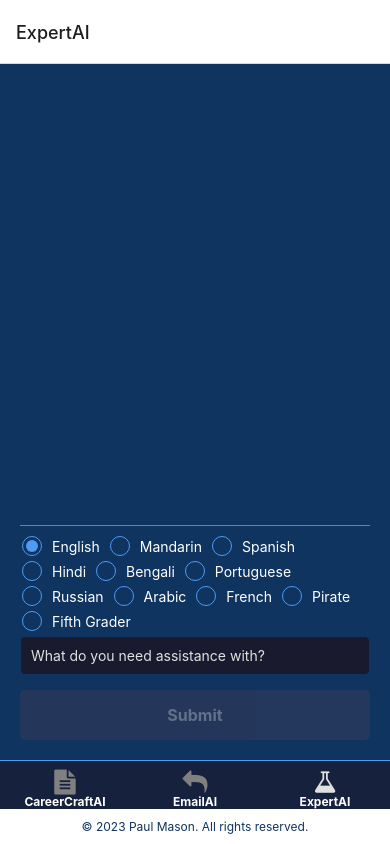
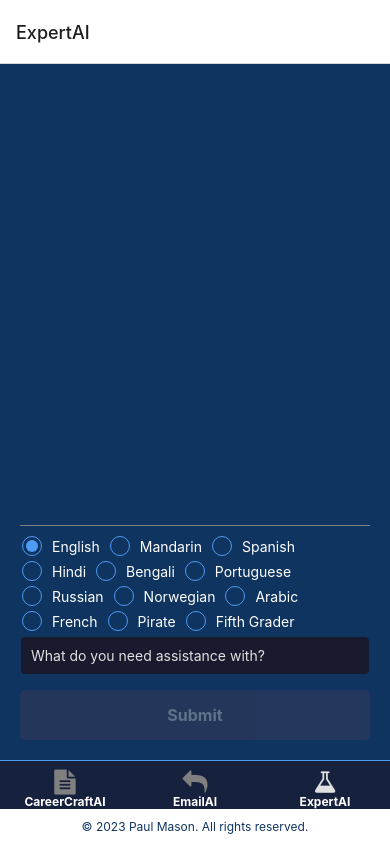
Before and after one commit to PaulMasonDev/prompt-playground, a React Native app in the folder frontend/: screen / in a window 390 px wide. Built offline with nearby package versions, Linux system fonts and the light colour scheme.

Commit message:
Update ExpertAI.tsx

```diff
--- a/frontend/src/components/Prompting/ExpertAI.tsx
+++ b/frontend/src/components/Prompting/ExpertAI.tsx
@@ -47,6 +47,7 @@ export const ExpertAI = () => {
           { label: "Bengali", value: "Bengali Language" },
           { label: "Portuguese", value: "Portuguese Language" },
           { label: "Russian", value: "Russian Language" },
+          { label: "Norwegian", value: "Norwegian Language" },
           { label: "Arabic", value: "Arabic Language" },
           { label: "French", value: "French Language" },
           { label: "Pirate", value: "Pirate" },
```
